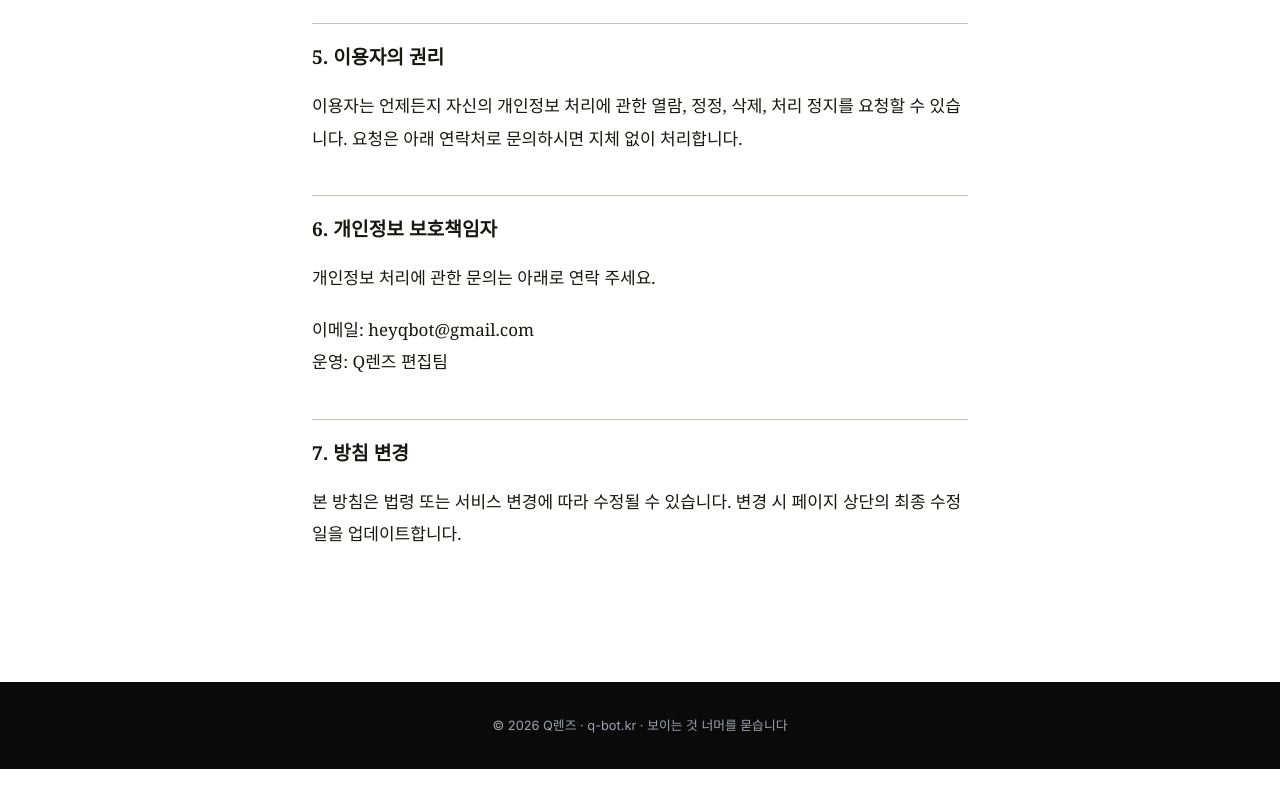
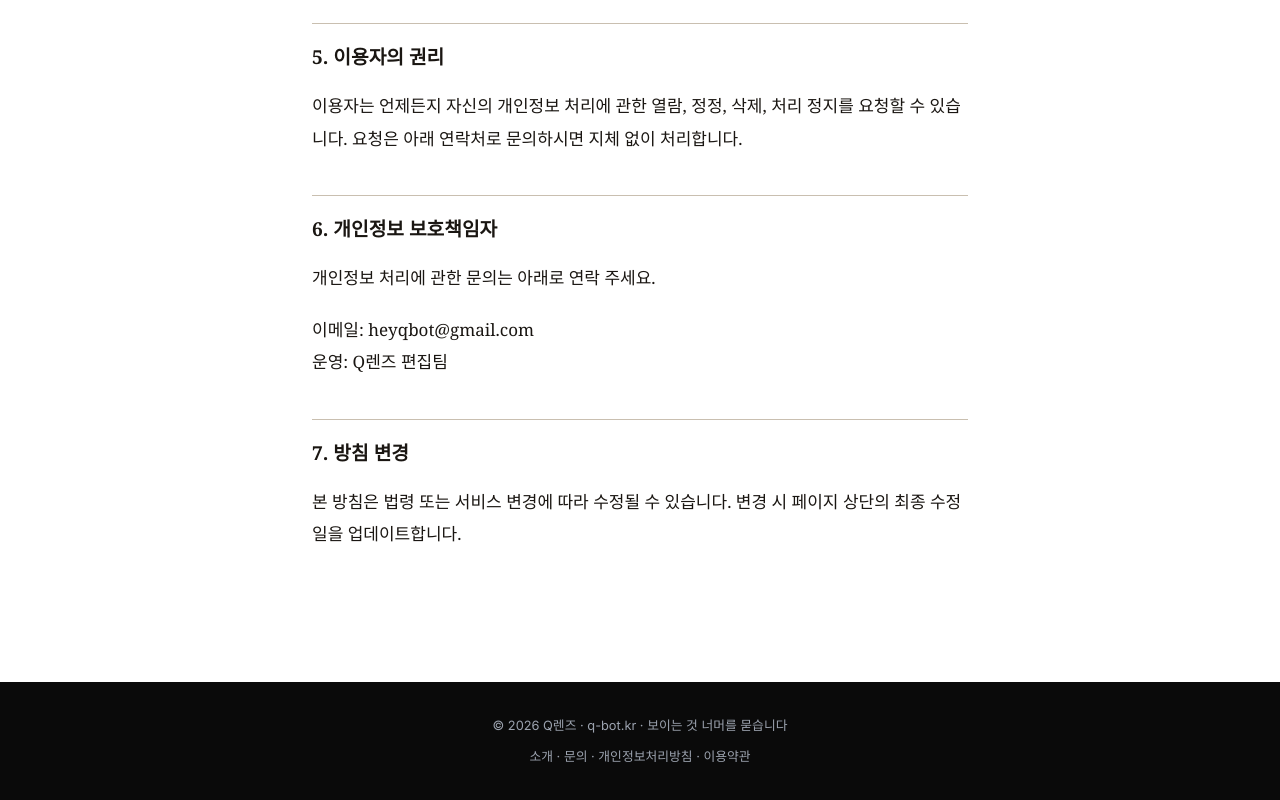
Before and after one commit to unitconnect-vp/q-bot-site, a plain HTML site: page privacy/index.html in a window 1280 px wide. Shown: the part 1207-2007 px from the top of the page. Before the commit the page ends 1976 px from the top, so only its background shows below. Drawn offline with Linux system fonts and the light colour scheme.

Commit message:
feat: update footer with legal links in privacy/index.html

```diff
--- a/privacy/index.html
+++ b/privacy/index.html
@@ -63,6 +63,9 @@
 
   <footer class="site-footer">
     <p>© 2026 Q렌즈 · <a href="/">q-bot.kr</a> · 보이는 것 너머를 묻습니다</p>
+    <p style="margin-top:0.5rem!important;font-size:0.8rem!important;">
+      <a href="/about/">소개</a> · <a href="/contact/">문의</a> · <a href="/privacy/">개인정보처리방침</a> · <a href="/terms/">이용약관</a>
+    </p>
   </footer>
 
   <script src="/assets/site.js"></script>
```
